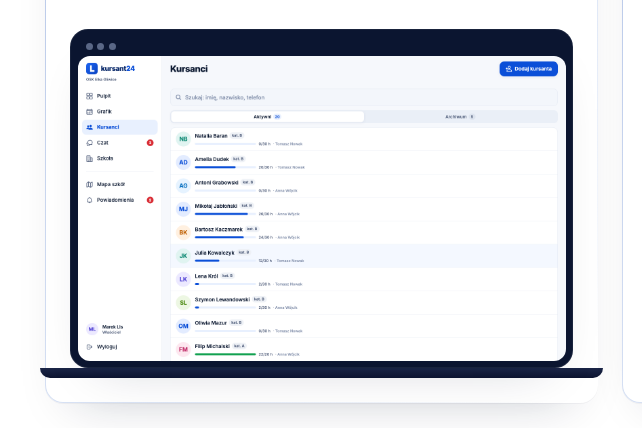
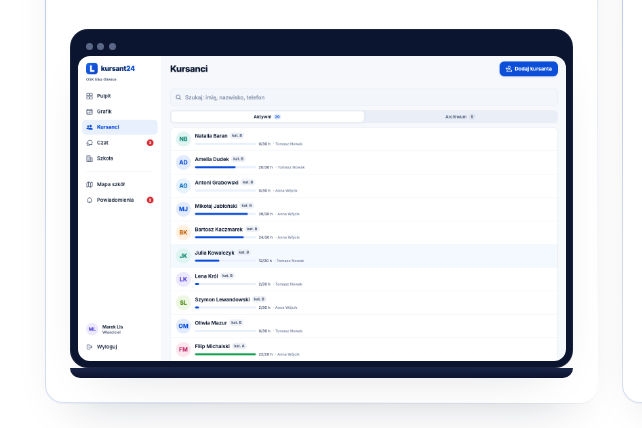
Before and after one commit to NatanielBK/kursant24, an Astro site: page /dla-szkol in a window 1280 px wide. Shown: the part 2586-3014 px from the top of the page, 30-672 px from the left. Built offline with nearby package versions, Linux system fonts and the light colour scheme; Astro itself is replaced by a stand-in of ours.

Commit message:
fix(dla-szkol): podstawa laptopa w karcie Kursanci nie wystaje poza kartę

```diff
--- a/src/pages/dla-szkol.astro
+++ b/src/pages/dla-szkol.astro
@@ -213,4 +213,7 @@ const heroShot = await getImage({ src: shots[hero.shotLaptop], format: 'webp', q
   .showcase-card--light .showcase-card__body p { color: var(--c-muted); font-size: var(--t-s); }
   .showcase-card :global(.shot) { margin-top: auto; }
   .showcase-card :global(.shot--paper .shot__frame) { max-width: 260px; margin-inline: auto; }
+  /* Podstawa laptopa (::after) ma domyślnie margin: 0 -6%, czyli jest szersza niż ekran —
+     w karcie "Kursanci" to wystawało poza krawędź karty. Tu podstawa nie poszerza się poza ramkę. */
+  .showcase-card :global(.shot--laptop::after) { margin: 0; }
 </style>
```
